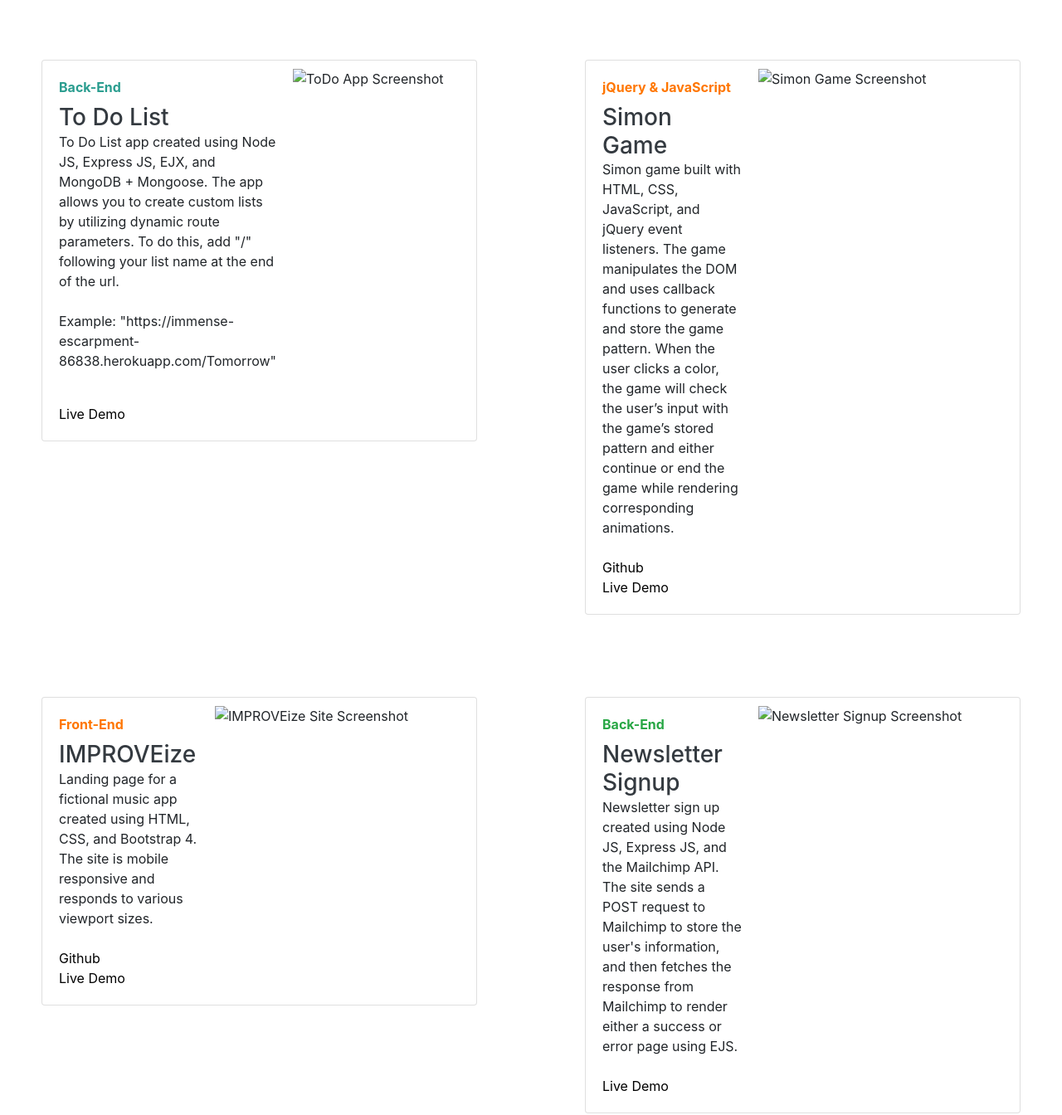
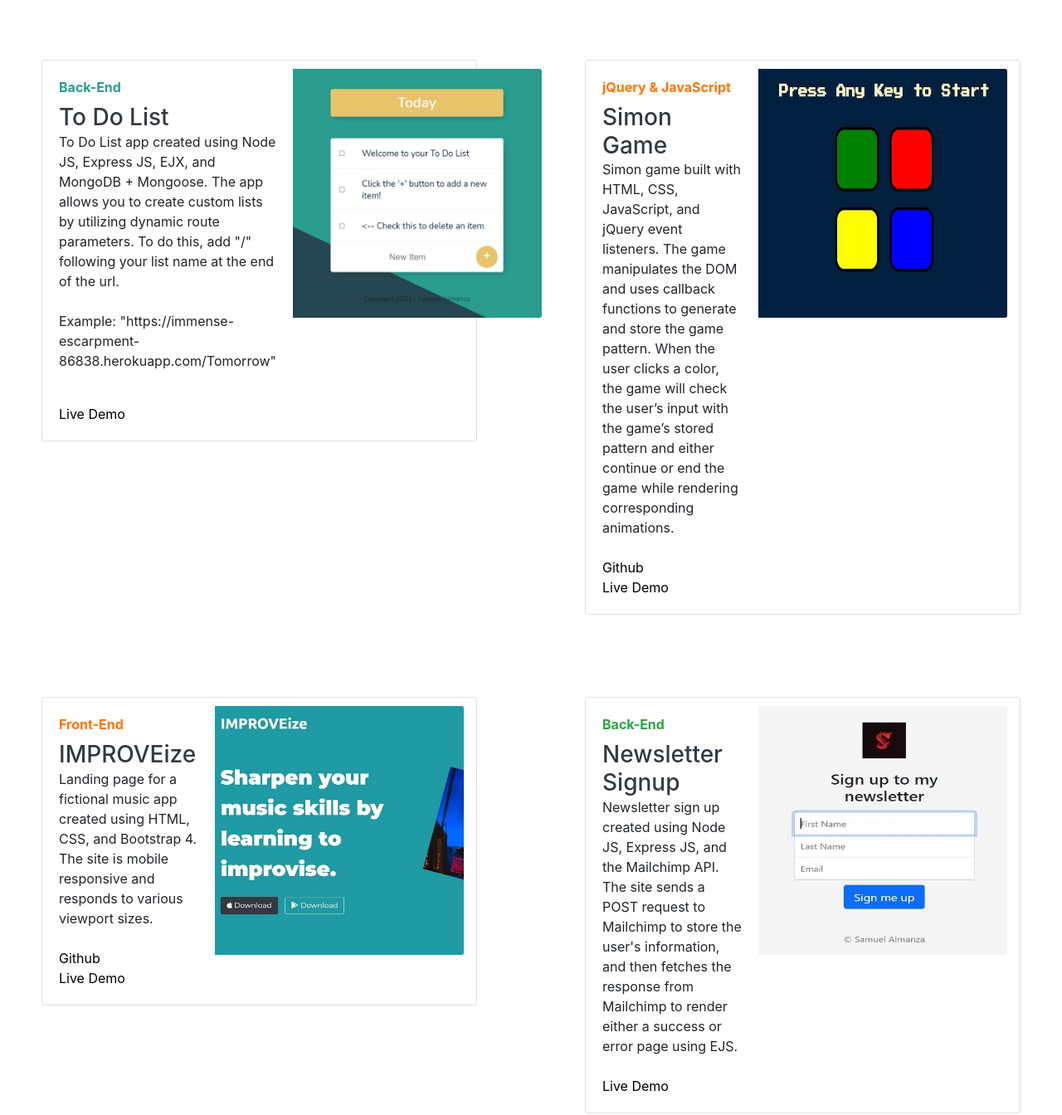
Before and after one commit to SamuelAlmanza/Portfolio, a plain HTML site: page index.html in a window 1280 px wide. Shown: the part 2444-3788 px from the top of the page at 83% size. Drawn offline with nearby package versions, Linux system fonts and the light colour scheme; the site is published under a folder, as on GitHub Pages, so addresses that start at the root find nothing.

Commit message:
Updated image paths

```diff
--- a/index.html
+++ b/index.html
@@ -141,7 +141,7 @@
             <a href="https://github.com/SamuelAlmanza/heropedia" target="_blank">Github</a>
             <a href="https://codesandbox.io/s/heropedia-react-js-qlzus" target="_blank">Live Demo</a>
           </div>
-          <img class="card-img-right flex-auto d-none d-md-block" src="/images/heropedia-img.jfif"
+          <img class="card-img-right flex-auto d-none d-md-block" src="images/heropedia-img.jfif"
             alt="Heropedia App Screenshot">
         </div>
       </div>
@@ -168,7 +168,7 @@
             <!-- <a href="#" target="_blank">Github</a> -->
             <a href="https://immense-escarpment-86838.herokuapp.com/" target="_blank">Live Demo</a>
           </div>
-          <img class="card-img-right flex-auto d-none d-md-block" src="/images/todo-img.JPG" alt="ToDo App Screenshot">
+          <img class="card-img-right flex-auto d-none d-md-block" src="images/todo-img.JPG" alt="ToDo App Screenshot">
         </div>
       </div>
       <div class="col-xl-6 col-lg-12">
@@ -186,7 +186,7 @@
             <a href="https://github.com/SamuelAlmanza/simon.js" target="_blank">Github</a>
             <a href="" target="https://samuelalmanza.github.io/simon.js/">Live Demo</a>
           </div>
-          <img class="card-img-right flex-auto d-none d-md-block" src="/images/simon-img.jpg"
+          <img class="card-img-right flex-auto d-none d-md-block" src="images/simon-img.jpg"
             alt="Simon Game Screenshot">
         </div>
       </div>
@@ -212,7 +212,7 @@
             <a href="https://github.com/SamuelAlmanza/Secrets_App" target="_blank">Github</a>
             <a href="https://radiant-badlands-69082.herokuapp.com/" target="_blank">Live Demo</a>
           </div>
-          <img class="card-img-right flex-auto d-none d-md-block" src="/images/secrets-img.JPG" alt="Card image cap">
+          <img class="card-img-right flex-auto d-none d-md-block" src="images/secrets-img.JPG" alt="Card image cap">
         </div>
       </div>
       <div class="col-lg-6 col-md-12">
@@ -253,7 +253,7 @@
             <a href="https://github.com/SamuelAlmanza/IMPROVEize" target="_blank">Github</a>
             <a href="https://samuelalmanza.github.io/IMPROVEize/" target="_blank">Live Demo</a>
           </div>
-          <img class="card-img-right flex-auto d-none d-md-block" src="/images/IMPROVEize-img.JPG"
+          <img class="card-img-right flex-auto d-none d-md-block" src="images/IMPROVEize-img.JPG"
             alt="IMPROVEize Site Screenshot">
         </div>
       </div>
@@ -272,7 +272,7 @@
             <!-- <a href="#" target="_blank">Github</a> -->
             <a href="https://peaceful-beyond-72807.herokuapp.com/" target="_blank">Live Demo</a>
           </div>
-          <img class="card-img-right flex-auto d-none d-md-block" src="/images/newsletter-img.JPG"
+          <img class="card-img-right flex-auto d-none d-md-block" src="images/newsletter-img.JPG"
             alt="Newsletter Signup Screenshot">
         </div>
       </div>
```
